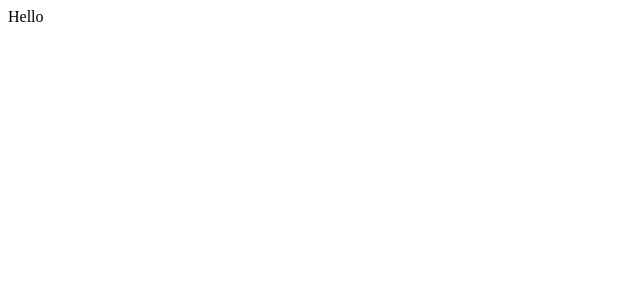
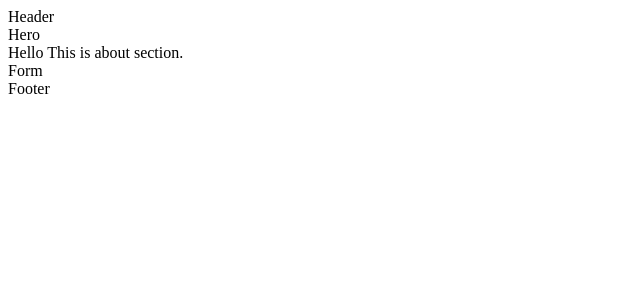
Before and after one commit to isha-dubey/IshaDubey-Assignment, a React (Vite) app in the folder Real-trust/: page / in a window 1280 px wide. Shown: the top 300 px of the page, without its empty margins (0-640 px from the left). Built offline with nearby package versions, Linux system fonts and the light colour scheme.

Commit message:
Added components

```diff
--- a/Real-trust/src/App.jsx
+++ b/Real-trust/src/App.jsx
@@ -1,12 +1,21 @@
-import './App.css'
+import GlobalStyles from './styles/GlobalStyles';
+import Header from './components/Header';
+import HeroSection from './components/HeroSection';
+import AboutSection from './components/AboutSection';
+import ConsultationForm from './components/ConsultationForm';
+import Footer from './components/Footer';
 
 function App() {
-
   return (
     <>
-   <div>Hello</div>
+      <GlobalStyles />
+      <Header />
+      <HeroSection />
+      <AboutSection />
+      <ConsultationForm />
+      <Footer />
     </>
-  )
+  );
 }
 
-export default App
+export default App;
--- /dev/null
+++ b/Real-trust/src/components/AboutSection.jsx
@@ -0,0 +1,9 @@
+import React from 'react'
+
+export default function AboutSection() {
+  return (
+    <div>
+      Hello This is about section.
+    </div>
+  )
+}
--- /dev/null
+++ b/Real-trust/src/components/ConsultationForm.jsx
@@ -0,0 +1,9 @@
+import React from 'react'
+
+export default function ConsultationForm() {
+  return (
+    <div>
+      Form
+    </div>
+  )
+}
--- /dev/null
+++ b/Real-trust/src/components/Footer.jsx
@@ -0,0 +1,9 @@
+import React from 'react'
+
+export default function Footer() {
+  return (
+    <div>
+     Footer
+    </div>
+  )
+}
--- /dev/null
+++ b/Real-trust/src/components/Header.jsx
@@ -0,0 +1,9 @@
+import React from 'react'
+
+export default function Header() {
+  return (
+    <div>
+      Header
+    </div>
+  )
+}
--- /dev/null
+++ b/Real-trust/src/components/HeroSection.jsx
@@ -0,0 +1,9 @@
+import React from 'react'
+
+export default function HeroSection() {
+  return (
+    <div>
+      Hero
+    </div>
+  )
+}
--- /dev/null
+++ b/Real-trust/src/styles/GlobalStyles.jsx
@@ -0,0 +1,9 @@
+import React from 'react'
+
+export default function GlobalStyles() {
+  return (
+    <div>
+
+    </div>
+  )
+}
```
